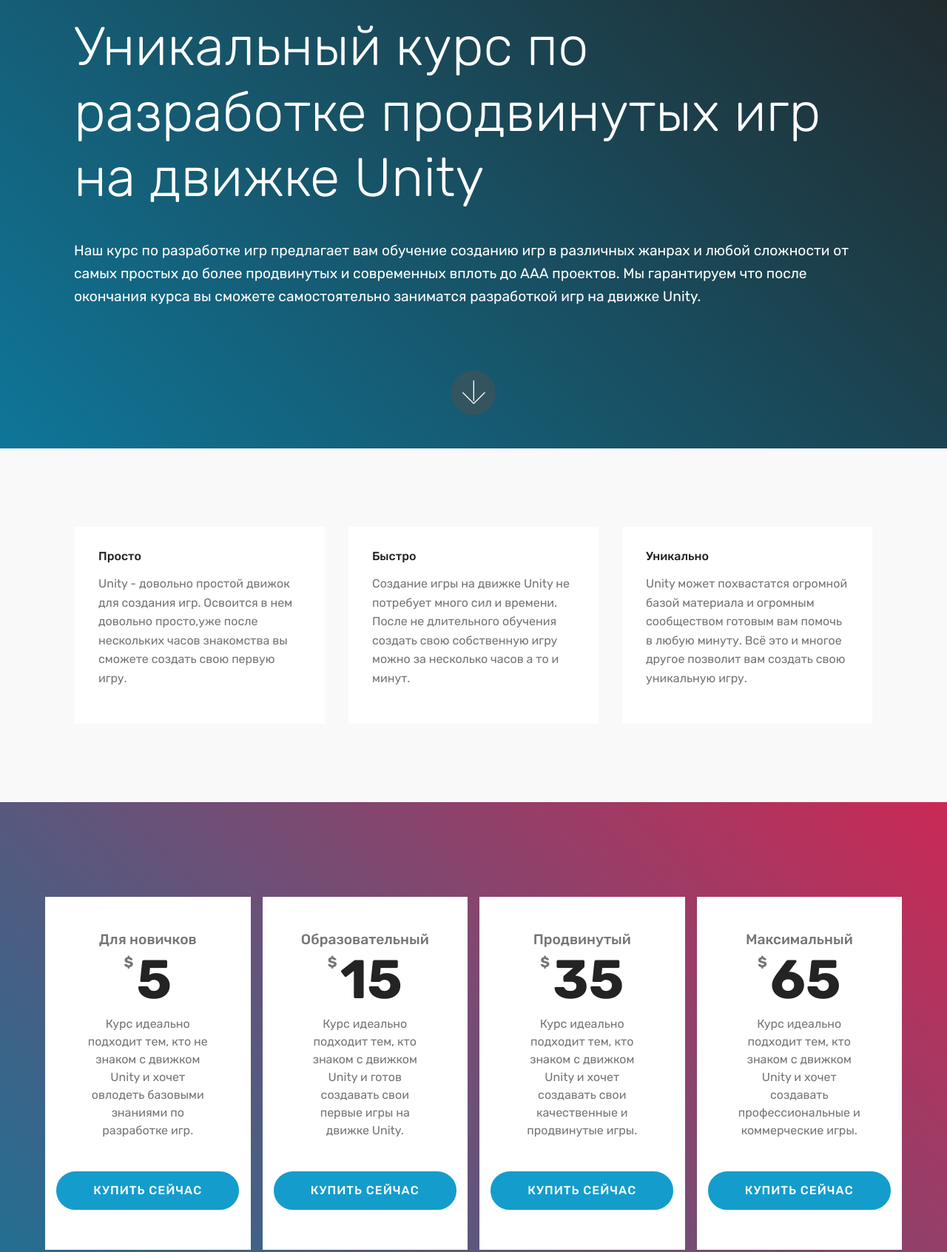
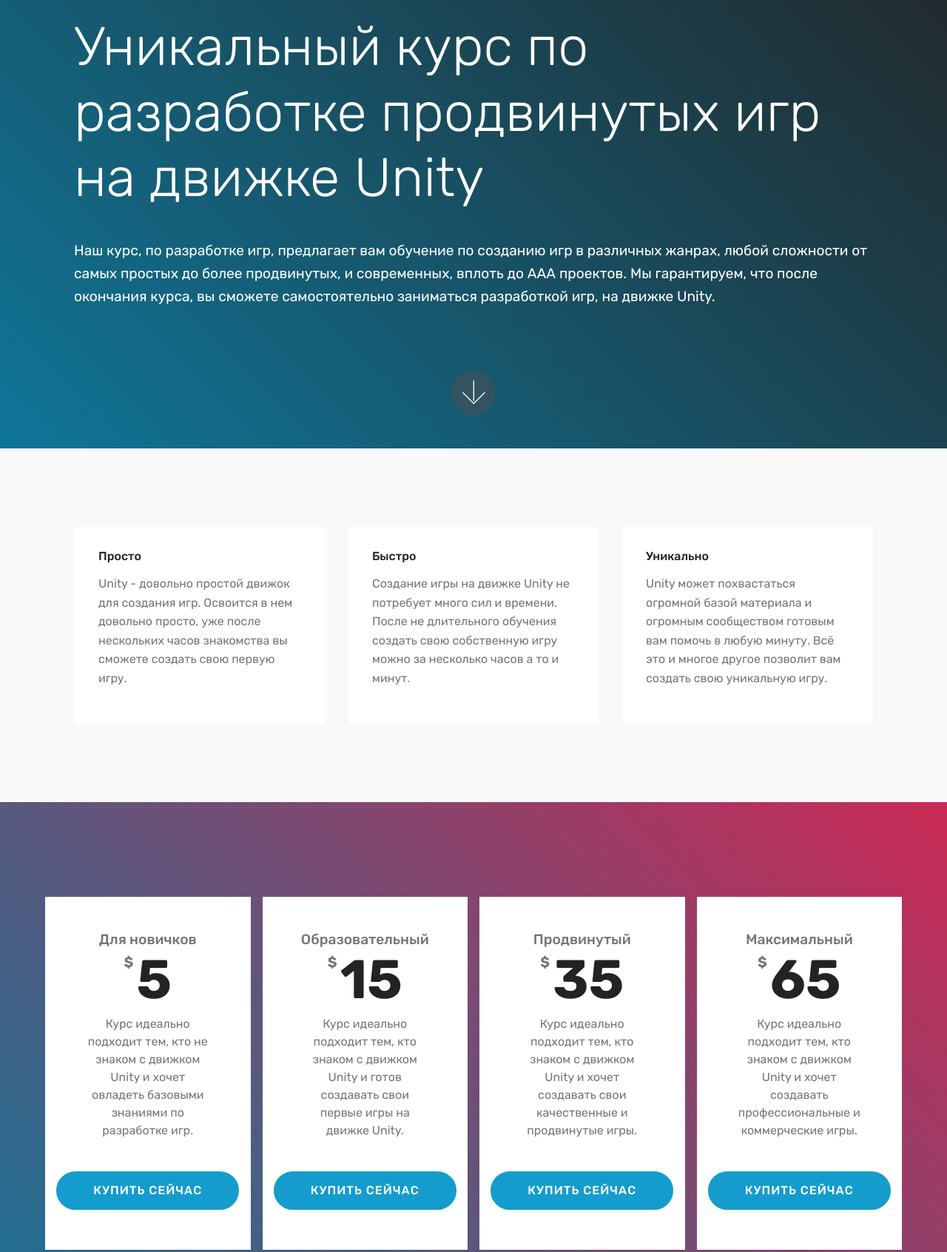
Before and after one commit to DarkSparki/Sites, a plain HTML site: page index.html in a window 1280 px wide. Shown: the part 994-2686 px from the top of the page at 74% size. Drawn offline with Linux system fonts and the light colour scheme; files whose address does not match are found by name.

Commit message:
create github pages

```diff
--- a/index.html
+++ b/index.html
@@ -46,7 +46,7 @@
     </div>
 </section>
 
-<section class="engine"><a href="https://mobiri.se/l">free site templates</a></section><section class="header11 cid-r0f8tqu0OS mbr-fullscreen" id="header11-5">
+<section class="engine"><a href="https://mobiri.se/o">free portfolio website templates</a></section><section class="header11 cid-r0f8tqu0OS mbr-fullscreen" id="header11-5">
 
     <!-- Block parameters controls (Blue "Gear" panel) -->
 
@@ -58,7 +58,7 @@
             <h3 class="mbr-section-subtitle py-3 mbr-fonts-style display-5"></h3>
             <h1 class="mbr-section-title py-3 mbr-fonts-style display-1">
                 Уникальный курс по разработке продвинутых игр на движке Unity</h1>
-            <p class="mbr-text py-3 mbr-fonts-style display-5">Наш курс по разработке игр предлагает вам обучение созданию игр в различных жанрах и любой сложности от самых простых до более продвинутых и современных вплоть до ААА проектов. Мы гарантируем что после окончания курса вы сможете самостоятельно заниматся разработкой игр на движке Unity.</p>
+            <p class="mbr-text py-3 mbr-fonts-style display-5">Наш курс, по разработке игр, предлагает вам обучение по созданию игр в различных жанрах, любой сложности от самых простых до более продвинутых, и современных, вплоть до ААА проектов. Мы гарантируем, что после окончания курса, вы сможете самостоятельно заниматься разработкой игр, на движке Unity.</p>
 
         </div>
     </div>
@@ -82,7 +82,7 @@
                     <div class="card-box">
                         <h4 class="card-title pb-3 mbr-fonts-style display-7">Просто</h4>
                         <p class="mbr-text mbr-fonts-style display-7">
-                            Unity - довольно простой движок для создания игр. Освоится в нем довольно просто,уже после нескольких часов знакомства вы сможете создать свою первую игру.</p>
+                            Unity - довольно простой движок для создания игр. Освоится в нем довольно просто, уже после нескольких часов знакомства вы сможете создать свою первую игру.</p>
                     </div>
                 </div>
             </div>
@@ -101,7 +101,7 @@
                     <div class="card-box">
                         <h4 class="card-title pb-3 mbr-fonts-style display-7">
                             Уникально</h4>
-                        <p class="mbr-text mbr-fonts-style display-7">Unity может похвастатся огромной базой материала и огромным сообществом готовым вам помочь в любую минуту. Всё это и многое другое позволит вам создать свою уникальную игру.</p>
+                        <p class="mbr-text mbr-fonts-style display-7">Unity может похвастаться огромной базой материала и огромным сообществом готовым вам помочь в любую минуту. Всё это и многое другое позволит вам создать свою уникальную игру.</p>
                     </div>
                 </div>
             </div>
@@ -134,7 +134,7 @@
                     <div class="plan-list align-center">
                         <ul class="list-group list-group-flush mbr-fonts-style display-7">
                             <li class="list-group-item">
-                                Курс идеально подходит тем, кто не знаком с движком Unity и хочет овлодеть базовыми знаниями по разработке игр.</li>
+                                Курс идеально подходит тем, кто не знаком с движком Unity и хочет овладеть базовыми знаниями по разработке игр.</li>
                         </ul>
                     </div>
                     <div class="mbr-section-btn text-center pt-4"><a href="http://google.com" class="btn btn-primary display-4">КУПИТЬ СЕЙЧАС</a></div>
@@ -248,7 +248,7 @@
             <div class="media-container-column col-lg-8" data-form-type="formoid">
                     <div data-form-alert="" hidden="">Спасибо за обращение.</div>
 
-                    <form class="mbr-form" action="https://mobirise.com/" method="post" data-form-title="Mobirise Form"><input type="hidden" name="email" data-form-email="true" value="JU13fkXih7LSndQVeDtdlmqx9P14ve2f9UhI3u8zxCyXRpKj7cApWjX9NMO0NObxPoRLnrVAQwYZFVLJ75z6XLWQUaVv/15rjGXFc7r5/pvVCimu/4cCUlnS4GlXfnoK" data-form-field="Email">
+                    <form class="mbr-form" action="https://mobirise.com/" method="post" data-form-title="Mobirise Form"><input type="hidden" name="email" data-form-email="true" value="uznpmNv7cnmZ4orPQ5bfuu+lhIhlfFxqk2AnQ238VKbV4lSxWSdCoj27LVoUicfGEfPobcAcVEvLwxCMetLUVBASWVbD2YAN903sYC+0zC8UrazH33MesF5BuFu/n+IS" data-form-field="Email">
                         <div class="row row-sm-offset">
                             <div class="col-md-4 multi-horizontal" data-for="name">
                                 <div class="form-group">
```
Also changed, not shown: 1 other file.
